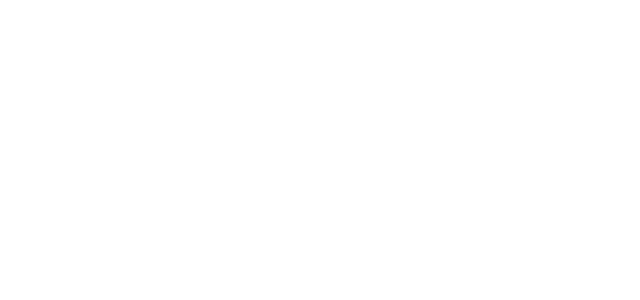
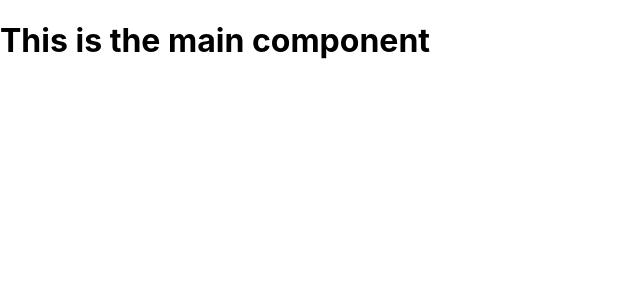
Before and after one commit to VimukthiMK/MERN-Quiz-Application, a React (Create React App) app in the folder frontend-app/: page / in a window 1280 px wide. Shown: the top 300 px of the page, without its empty margins (0-640 px from the left). Built offline with nearby package versions, Linux system fonts and the light colour scheme.

Commit message:
Frontend-Fixed Routing

```diff
--- a/frontend-app/src/components/main.js
+++ b/frontend-app/src/components/main.js
@@ -1,10 +1,10 @@
 import React from 'react'
 
-const main = () => {
+const Main = () => {
     return (
 
-    <h1>This is the Header component</h1>
+    <h1>This is the main component</h1>
      )
   };
 
-  export default main;
+  export default Main;
--- a/frontend-app/src/components/quiz.js
+++ b/frontend-app/src/components/quiz.js
@@ -1,6 +1,6 @@
 import React from 'react'
 
-const quiz = () => {
+const Quiz = () => {
     return (<h1>
 
         This is the quiz component</h1>
@@ -8,4 +8,4 @@
 
     )
 };
-  export default quiz;
+  export default Quiz;
--- a/frontend-app/src/components/results.js
+++ b/frontend-app/src/components/results.js
@@ -1,9 +1,9 @@
 import React from 'react'
 
-const results = () => {
+const Results = () => {
     return (
         <h1>This is the result component</h1>
     )
   };
 
-  export default results;
+  export default Results;
```
Also changed, not shown: frontend-app/src/components/App.js (+9 -6 lines).
